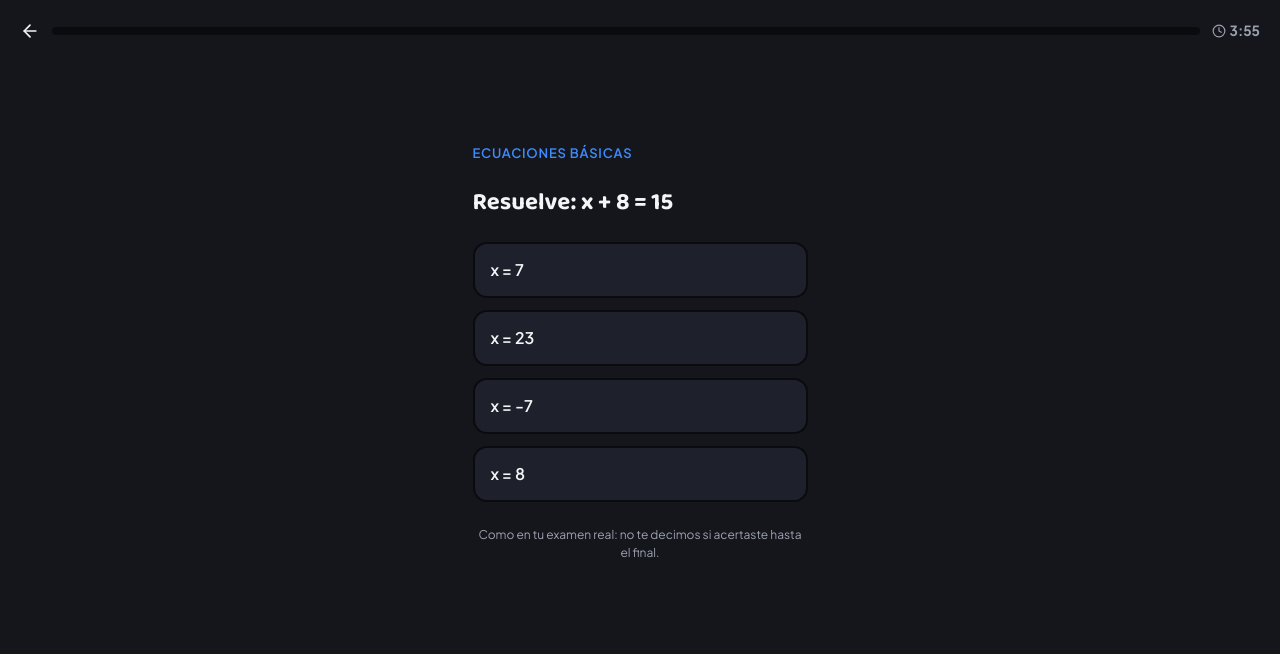
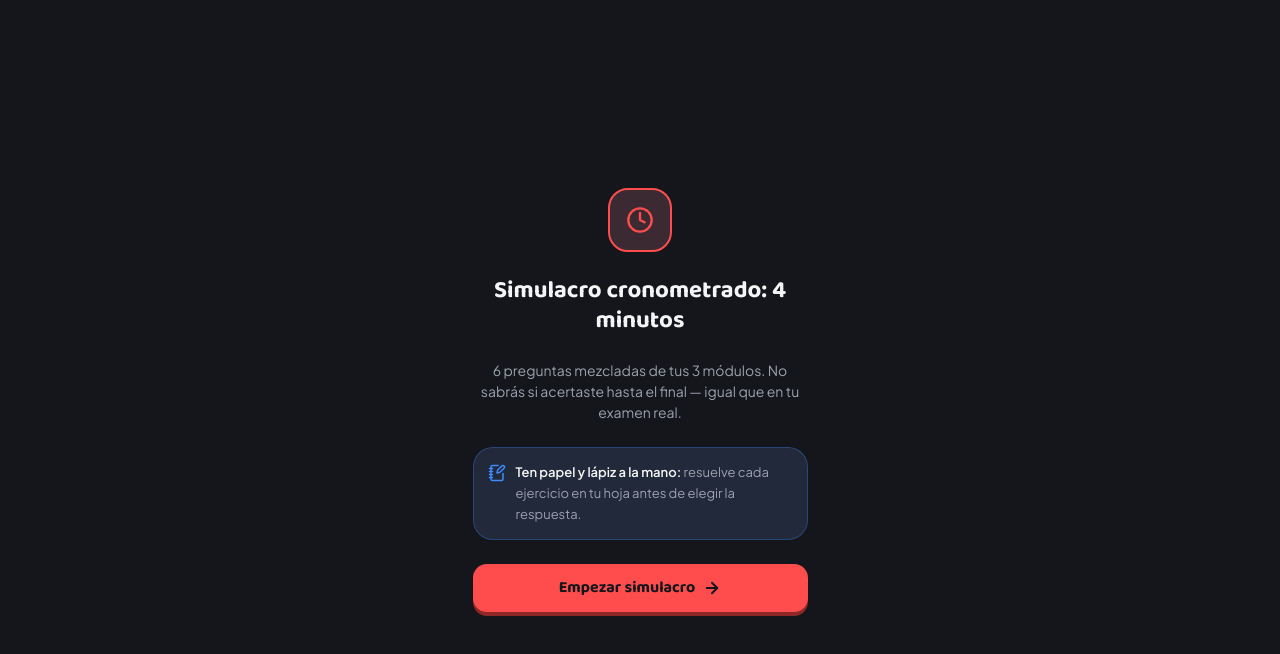
Before and after one commit to nymy1972-boop/github.com-nymy1972-boob-algebrax, a Next.js app in the folder app/: page /app/examen in a window 1280 px wide. Shown: the top 654 px of the page. Built offline with nearby package versions, Linux system fonts and the light colour scheme.

Commit message:
Agregar sugerencia de papel y lápiz en práctica y pantalla de inicio del Modo Examen

```diff
--- a/app/app/app/examen/page.tsx
+++ b/app/app/app/examen/page.tsx
@@ -4,7 +4,7 @@ import { useEffect, useMemo, useState } from 'react';
 import Link from 'next/link';
 import { useRouter } from 'next/navigation';
 import { motion } from 'motion/react';
-import { ArrowLeft, CheckCircle2, Clock, Home, Trophy, XCircle } from 'lucide-react';
+import { ArrowLeft, ArrowRight, CheckCircle2, Clock, Home, NotebookPen, Trophy, XCircle } from 'lucide-react';
 import { MODULOS } from '@/lib/modulos';
 import { CelebrationOverlay } from '@/components/onboarding/CelebrationOverlay';
 
@@ -39,20 +39,21 @@ function formatTiempo(s: number): string {
 export default function ExamenPage() {
   const router = useRouter();
   const preguntas = useMemo(() => armarPreguntas(), []);
+  const [iniciado, setIniciado] = useState(false);
   const [step, setStep] = useState(0);
   const [respuestas, setRespuestas] = useState<(number | null)[]>(() => preguntas.map(() => null));
   const [segundosRestantes, setSegundosRestantes] = useState(DURACION_SEGUNDOS);
   const [terminado, setTerminado] = useState(false);
 
   useEffect(() => {
-    if (terminado) return;
+    if (!iniciado || terminado) return;
     if (segundosRestantes <= 0) {
       setTerminado(true);
       return;
     }
     const t = window.setTimeout(() => setSegundosRestantes((s) => s - 1), 1000);
     return () => window.clearTimeout(t);
-  }, [segundosRestantes, terminado]);
+  }, [segundosRestantes, terminado, iniciado]);
 
   const pregunta = preguntas[step];
   const progreso = Math.round((step / preguntas.length) * 100);
@@ -81,6 +82,36 @@ export default function ExamenPage() {
     const temasAFallar = Array.from(new Set(revision.filter((r) => !r.acertaste).map((r) => r.moduloNombre)));
     return { correctas, total: preguntas.length, temasAFallar, revision };
   }, [respuestas, preguntas]);
+
+  if (!iniciado) {
+    return (
+      <div className="mx-auto flex min-h-dvh max-w-[375px] flex-col items-center justify-center gap-6 px-5 text-center text-[var(--text-primary)]">
+        <div className="flex h-16 w-16 items-center justify-center rounded-[var(--radius-card)] border-2 border-[var(--accent)] bg-[color-mix(in_oklab,var(--accent)_14%,var(--surface))]">
+          <Clock size={28} className="text-[var(--accent)]" />
+        </div>
+        <h1 className="text-[24px] font-bold leading-tight [font-family:var(--font-display)]">
+          Simulacro cronometrado: {Math.round(DURACION_SEGUNDOS / 60)} minutos
+        </h1>
+        <p className="text-[14px] text-[var(--text-secondary)]">
+          {preguntas.length} preguntas mezcladas de tus 3 módulos. No sabrás si acertaste hasta el final — igual que en tu examen real.
+        </p>
+        <div className="flex items-start gap-2.5 rounded-[var(--radius-card)] border border-[color-mix(in_oklab,var(--accent-2)_30%,transparent)] bg-[color-mix(in_oklab,var(--accent-2)_8%,var(--surface))] p-3.5 text-left">
+          <NotebookPen size={18} strokeWidth={2} className="mt-0.5 shrink-0 text-[var(--accent-2)]" />
+          <p className="text-[13px] leading-relaxed text-[var(--text-secondary)]">
+            <span className="font-semibold text-[var(--text-primary)]">Ten papel y lápiz a la mano: </span>
+            resuelve cada ejercicio en tu hoja antes de elegir la respuesta.
+          </p>
+        </div>
+        <button
+          onClick={() => setIniciado(true)}
+          className="flex h-12 w-full items-center justify-center gap-2 rounded-[var(--radius-button)] bg-[var(--accent)] text-[16px] font-bold text-[var(--bg)] shadow-[0_4px_0_0_color-mix(in_oklab,var(--accent)_65%,black)] active:translate-y-[2px] active:shadow-none [font-family:var(--font-display)]"
+        >
+          Empezar simulacro
+          <ArrowRight size={18} strokeWidth={2.5} />
+        </button>
+      </div>
+    );
+  }
 
   if (terminado) {
     return (
--- a/app/app/app/practicar/[modulo]/page.tsx
+++ b/app/app/app/practicar/[modulo]/page.tsx
@@ -4,7 +4,7 @@ import { use, useMemo, useState } from 'react';
 import Link from 'next/link';
 import { useRouter } from 'next/navigation';
 import { motion } from 'motion/react';
-import { ArrowLeft, ArrowRight, CheckCircle2, XCircle, Sparkles } from 'lucide-react';
+import { ArrowLeft, ArrowRight, CheckCircle2, NotebookPen, XCircle, Sparkles } from 'lucide-react';
 import { getModulo } from '@/lib/modulos';
 import { registrarAcierto } from '@/lib/progress';
 import { StarBurst } from '@/components/onboarding/StarBurst';
@@ -108,6 +108,13 @@ export default function PracticarPage({ params }: { params: Promise<{ modulo: st
                 </div>
               ))}
             </div>
+            <div className="flex items-start gap-2.5 rounded-[var(--radius-card)] border border-[color-mix(in_oklab,var(--accent-2)_30%,transparent)] bg-[color-mix(in_oklab,var(--accent-2)_8%,var(--surface))] p-3.5">
+              <NotebookPen size={18} strokeWidth={2} className="mt-0.5 shrink-0 text-[var(--accent-2)]" />
+              <p className="text-[13px] leading-relaxed text-[var(--text-secondary)]">
+                <span className="font-semibold text-[var(--text-primary)]">Ten papel y lápiz a la mano: </span>
+                resuélvelo primero en tu hoja, así llegas listo al examen real.
+              </p>
+            </div>
             <button
               onClick={() => setVerEjemplo(false)}
               className="mt-1 flex h-12 w-full items-center justify-center gap-2 rounded-[var(--radius-button)] bg-[var(--accent)] text-[16px] font-bold text-[var(--bg)] shadow-[0_4px_0_0_color-mix(in_oklab,var(--accent)_65%,black)] active:translate-y-[2px] active:shadow-none [font-family:var(--font-display)]"
```
Also changed, not shown: 1 other file (tests, documents, lock files or other folders).
